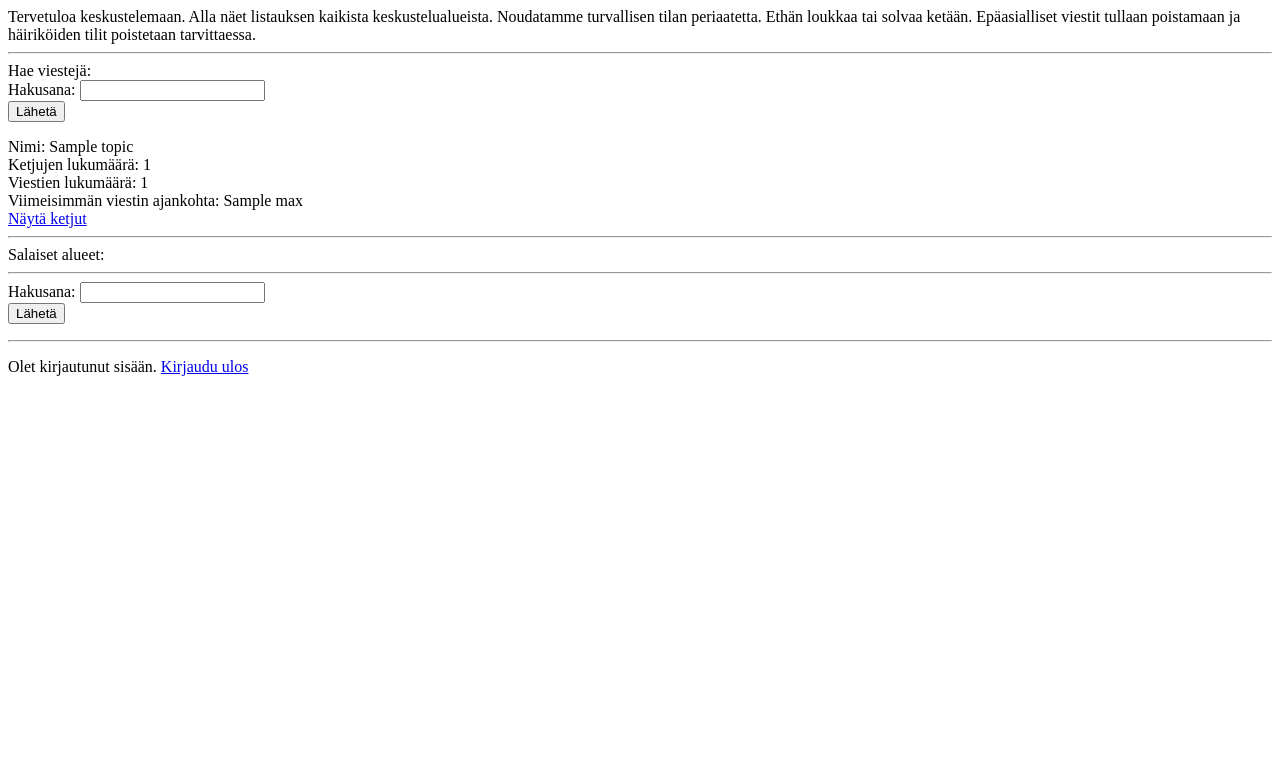
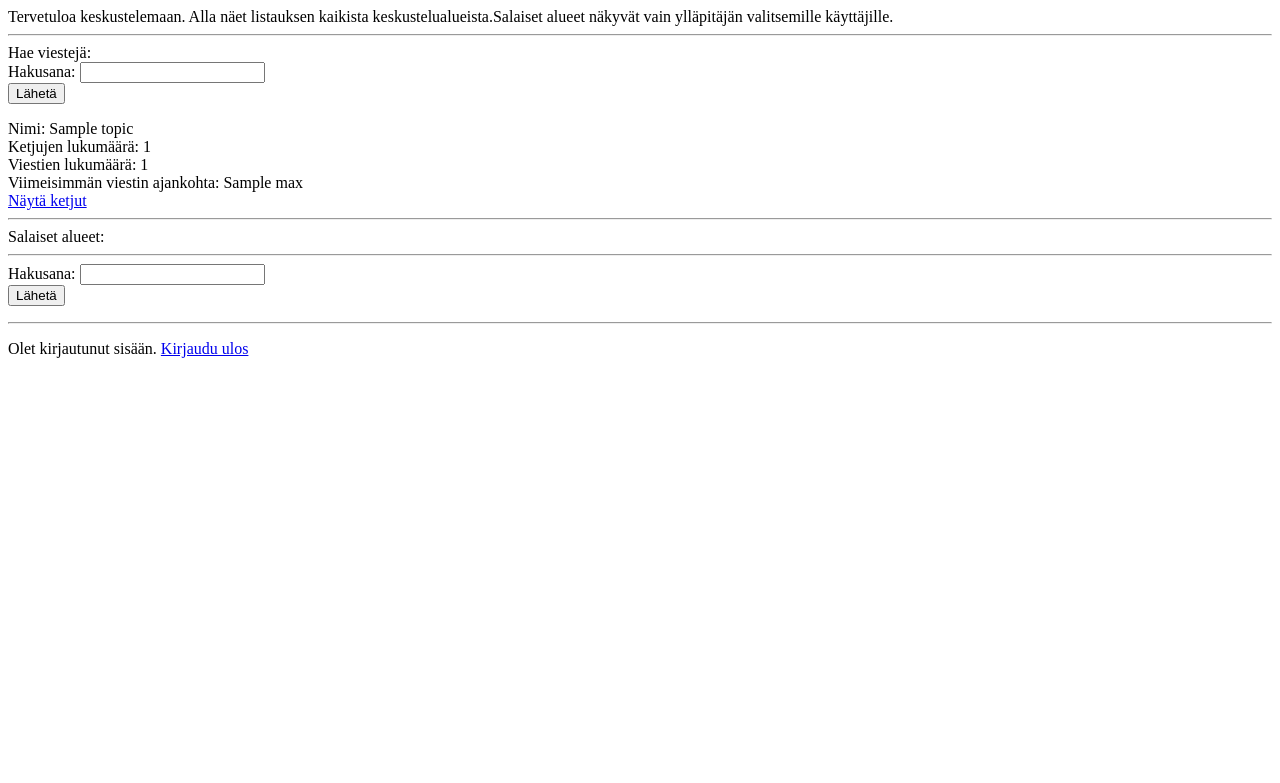
Before and after one commit to eampesu/repo1, a Flask app: template templates/list_of_areas.html in a window 1280 px wide. Shown: the top 783 px of the page. Run offline with Flask 3, Linux system fonts and the light colour scheme; the template is opened without the code that fills it: most values are stand-ins (such as "Sample title", 1, 10 or a date in 2020).

Commit message:
muokattu list_of_areas.html

```diff
--- a/templates/list_of_areas.html
+++ b/templates/list_of_areas.html
@@ -1,4 +1,4 @@
-Tervetuloa keskustelemaan. Alla näet listauksen kaikista keskustelualueista. Noudatamme turvallisen tilan periaatetta. Ethän loukkaa tai solvaa ketään. Epäasialliset viestit tullaan poistamaan ja häiriköiden tilit poistetaan tarvittaessa.
+Tervetuloa keskustelemaan. Alla näet listauksen kaikista keskustelualueista.Salaiset alueet näkyvät vain ylläpitäjän valitsemille käyttäjille.
 <hr>
 Hae viestejä:<br>
 <form action="/result" method="GET">
```
